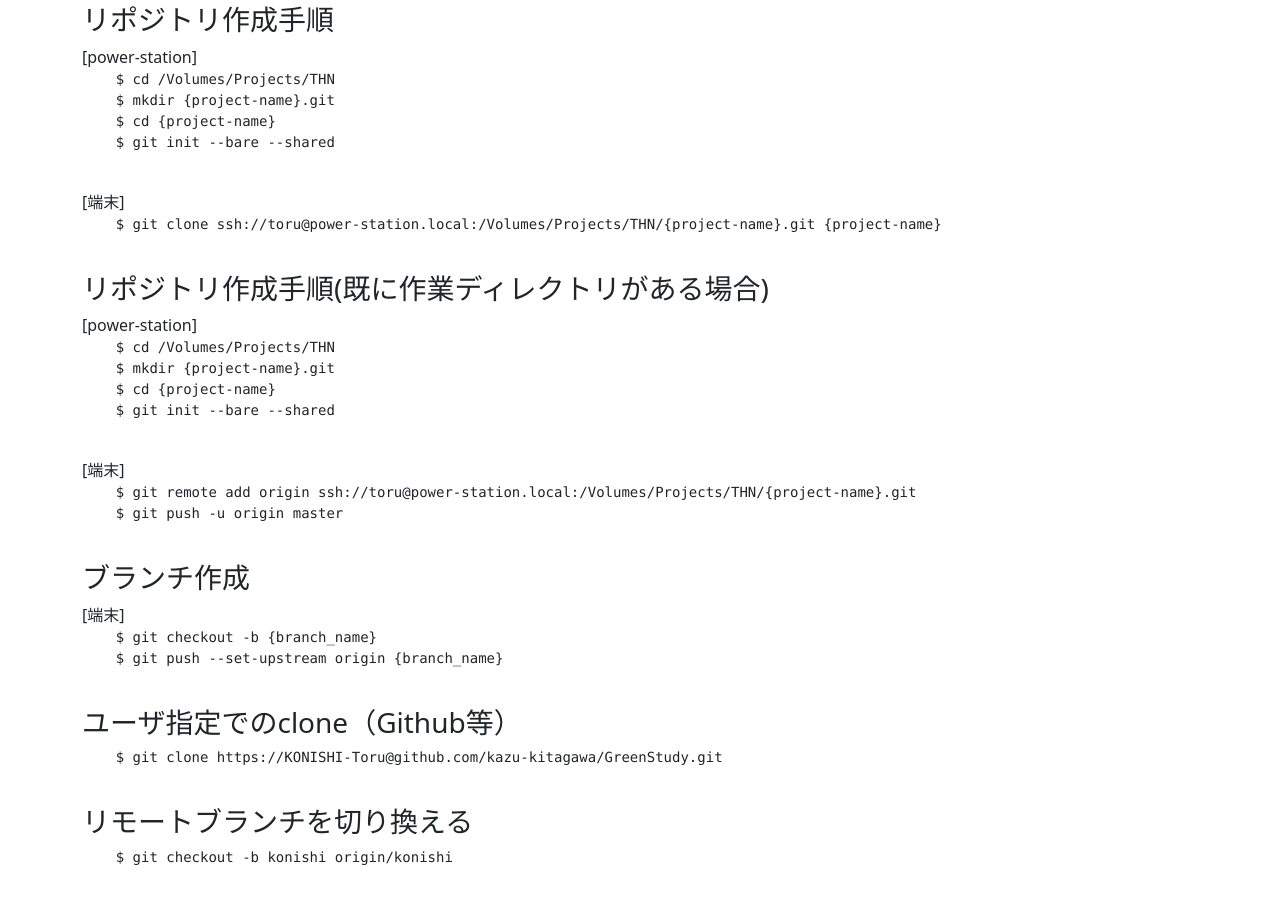
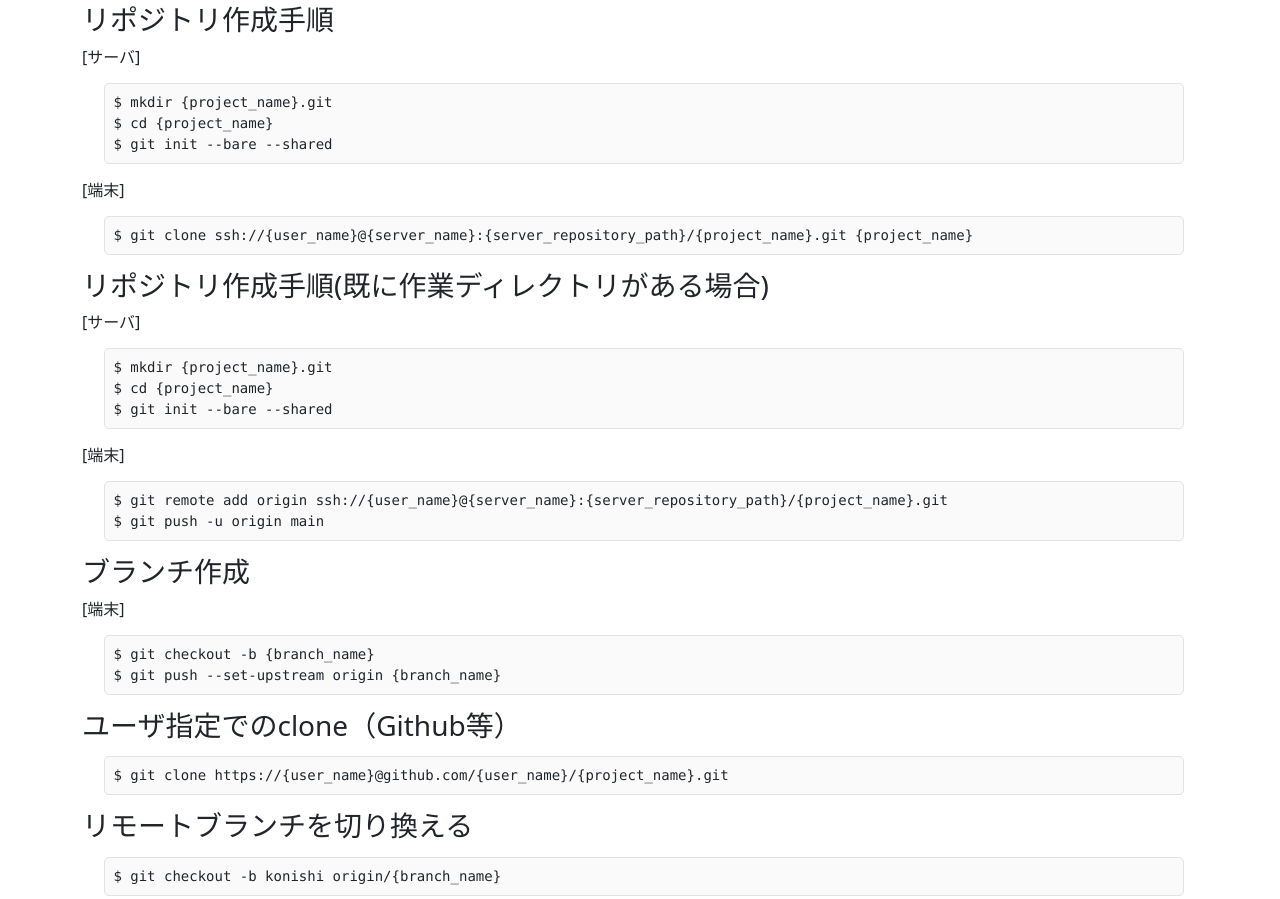
Before and after one commit to KONISHI-Toru/tech-memo, a plain HTML site: page docs/git.html in a window 1280 px wide. Shown: the part 53-952 px from the top of the page. Drawn offline with nearby package versions, Linux system fonts and the light colour scheme.

Commit message:
公開用に修正。

```diff
--- a/docs/git.html
+++ b/docs/git.html
@@ -9,40 +9,46 @@
     <link href="https://cdn.jsdelivr.net/npm/bootstrap@5.0.2/dist/css/bootstrap.min.css" rel="stylesheet" integrity="sha384-EVSTQN3/azprG1Anm3QDgpJLIm9Nao0Yz1ztcQTwFspd3yD65VohhpuuCOmLASjC" crossorigin="anonymous">
 
     <title>git の使い方に関するメモ</title>
+    <style>
+     pre.terminal {
+       margin: 1em 1em 1em 1.6em;
+       padding: 8px;
+       background-color: #fafafa;
+       border: 1px solid #e2e2e2;
+       border-radius: 5px;
+       width: auto;
+       overflow-x: auto;
+       overflow-y: hidden;
+     }
+    </style>
   </head>
   <body>
     <div class="container">
       <h1>git の使い方に関するメモ</h1>
       <h3>リポジトリ作成手順</h3>
-    [power-station]
+      [サーバ]
       <pre class="terminal">
-    $ cd /Volumes/Projects/THN
-    $ mkdir {project-name}.git
-    $ cd {project-name}
-    $ git init --bare --shared
-    </pre>
+$ mkdir {project_name}.git
+$ cd {project_name}
+$ git init --bare --shared</pre>
 
       [端末]
       <pre class="terminal">
-    $ git clone ssh://toru@power-station.local:/Volumes/Projects/THN/{project-name}.git {project-name}
-    </pre>
+$ git clone ssh://{user_name}@{server_name}:{server_repository_path}/{project_name}.git {project_name}</pre>
 
 
 
       <h3>リポジトリ作成手順(既に作業ディレクトリがある場合)</h3>
-    [power-station]
+      [サーバ]
       <pre class="terminal">
-    $ cd /Volumes/Projects/THN
-    $ mkdir {project-name}.git
-    $ cd {project-name}
-    $ git init --bare --shared
-    </pre>
+$ mkdir {project_name}.git
+$ cd {project_name}
+$ git init --bare --shared</pre>
 
       [端末]
       <pre class="terminal">
-    $ git remote add origin ssh://toru@power-station.local:/Volumes/Projects/THN/{project-name}.git
-    $ git push -u origin master
-    </pre>
+$ git remote add origin ssh://{user_name}@{server_name}:{server_repository_path}/{project_name}.git
+$ git push -u origin main</pre>
 
 
 
@@ -50,53 +56,45 @@
       [端末]
       <pre class="terminal">
 $ git checkout -b {branch_name}
-    $ git push --set-upstream origin {branch_name}
-    </pre>
+$ git push --set-upstream origin {branch_name}</pre>
 
 
 
 
       <h3>ユーザ指定でのclone（Github等）</h3>
       <pre class="terminal">
-    $ git clone https://KONISHI-Toru@github.com/kazu-kitagawa/GreenStudy.git
-    </pre>
+$ git clone https://{user_name}@github.com/{user_name}/{project_name}.git</pre>
 
       <h3>リモートブランチを切り換える</h3>
       <pre class="terminal">
-    $ git checkout -b konishi origin/konishi
-    </pre>
+$ git checkout -b konishi origin/{branch_name}</pre>
 
 
       <h3>別のリモートブランチにpushする。</h3>
       <pre class="terminal">
-    $ git push origin master:konishi/20200107
-    </pre>
+$ git push origin {local_branch_name}:{remote_branch_name}</pre>
 
 
       <h3>commit し忘れたファイルの追加（push前のみ）</h3>
       <pre class="terminal">
 $ git add {file_name}
-    $ git commit --amend --no-edit
-    </pre>
+$ git commit --amend --no-edit</pre>
 
 
       <h3>add の取り消し</h3>
       <pre class="terminal">
-    $ git reset HEAD {file_name}
-    </pre>
+$ git restore --staged {file_name}</pre>
 
 
       <h3>SSH公開鍵認証でのGitHubアクセス</h3>
     <pre class="terminal">
-    $ git clone git@github.com:KONISHI-Toru/sample
-    </pre>
+$ git clone git@github.com:{user_name}/{project_name}</pre>
 
 
     <h3>CRLFファイルを扱う場合</h3>
     <pre class="terminal">
 $ git config --local core.autocrlf false
-    $ git config --global core.whitespace cr-at-eol
-    </pre>
+$ git config --global core.whitespace cr-at-eol</pre>
     </div>
   </body>
 </html>
```
Lines whose indentation alone changed are shown as unchanged.
